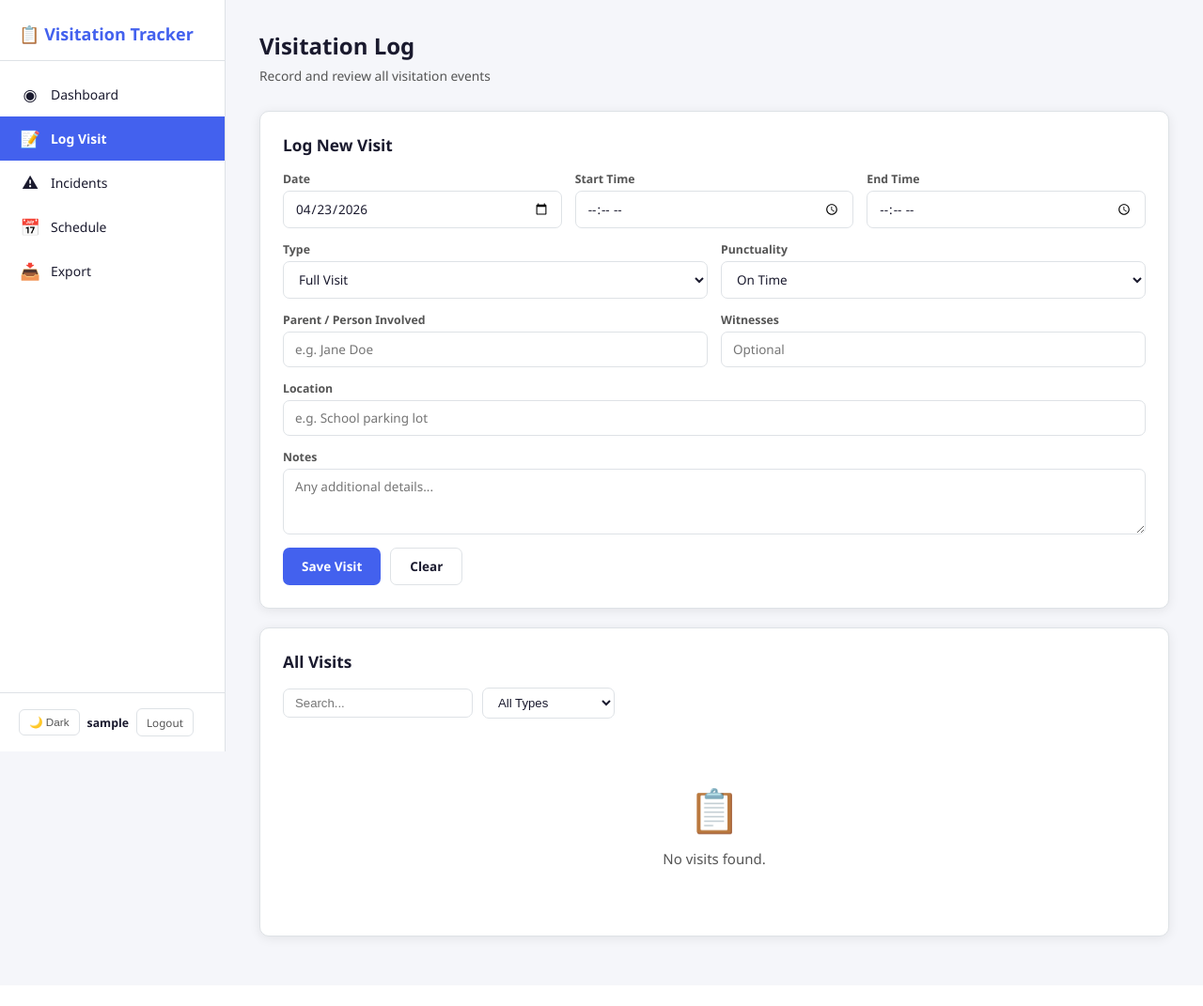
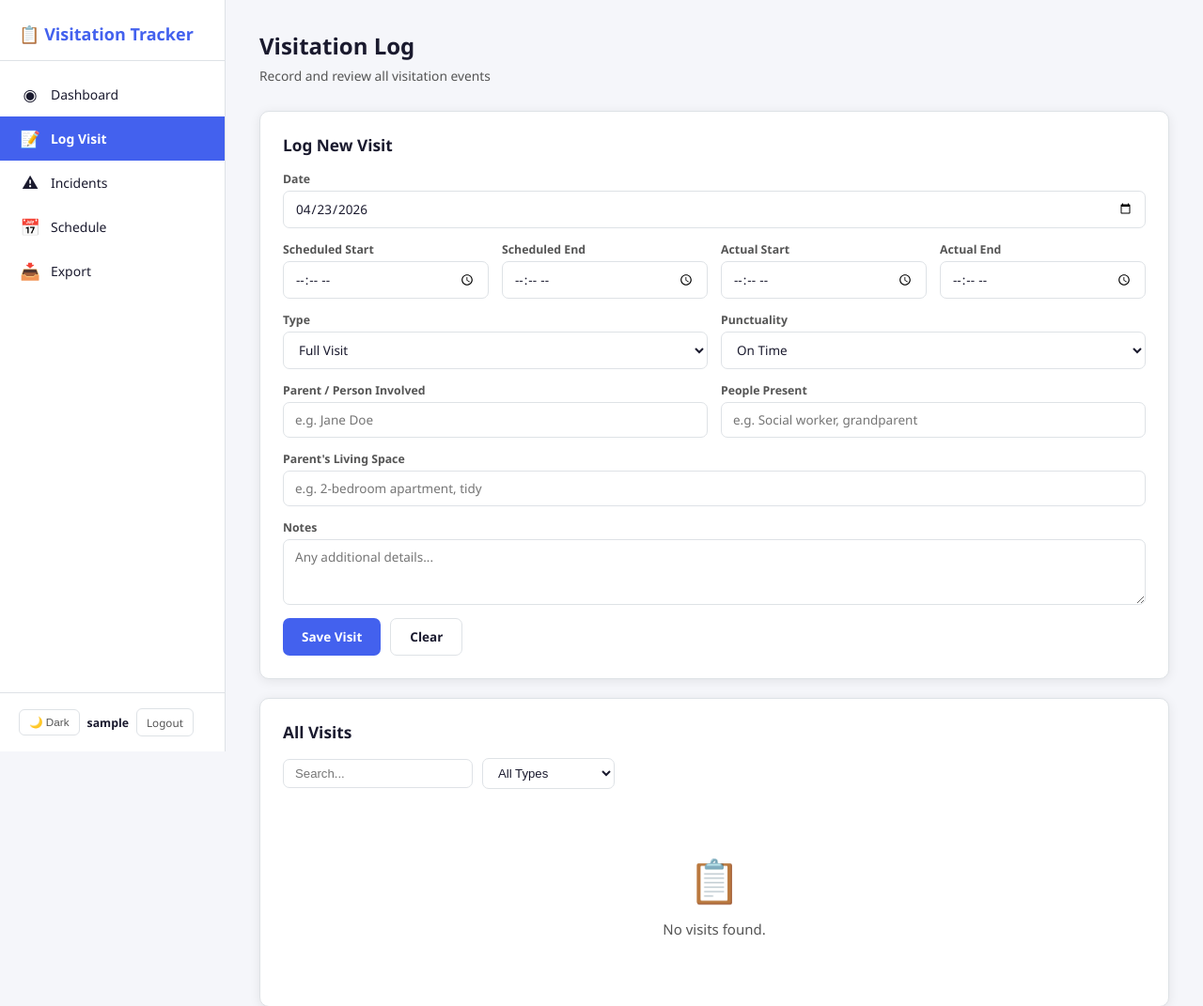
Before and after one commit to pavel741/Tracker, a Flask app: page /log in a window 1280 px wide. Shown: the top 1071 px of the page at 94% size. Before the commit the page ends 1005 px from the top, so only its background shows below. Run offline with Flask 3, Linux system fonts and the light colour scheme; the visitor is signed in with stand-in values (Sample User, id 1); data that the repository does not hold is empty; some libraries are stand-ins or nearby versions.

Commit message:
pushing new features

```diff
--- a/app.py
+++ b/app.py
@@ -50,6 +50,8 @@ class Visit(db.Model):
     date = db.Column(db.Date, nullable=False)
     start_time = db.Column(db.String(5), nullable=False)
     end_time = db.Column(db.String(5))
+    actual_start_time = db.Column(db.String(5))
+    actual_end_time = db.Column(db.String(5))
     type = db.Column(db.String(30), nullable=False)
     punctuality = db.Column(db.String(10), nullable=False)
     person = db.Column(db.String(120))
@@ -65,6 +67,8 @@ class Visit(db.Model):
             "date": self.date.isoformat(),
             "start_time": self.start_time,
             "end_time": self.end_time or "",
+            "actual_start_time": self.actual_start_time or "",
+            "actual_end_time": self.actual_end_time or "",
             "type": self.type,
             "punctuality": self.punctuality,
             "person": self.person or "",
@@ -127,11 +131,16 @@ def load_user(user_id):
 with app.app_context():
     db.create_all()
     with db.engine.connect() as conn:
-        cols = {r[1] for r in conn.execute(db.text("PRAGMA table_info(incident)"))}
-        if "mood" not in cols:
+        inc_cols = {r[1] for r in conn.execute(db.text("PRAGMA table_info(incident)"))}
+        if "mood" not in inc_cols:
             conn.execute(db.text("ALTER TABLE incident ADD COLUMN mood VARCHAR(30)"))
-        if "tone" not in cols:
+        if "tone" not in inc_cols:
             conn.execute(db.text("ALTER TABLE incident ADD COLUMN tone VARCHAR(30)"))
+        visit_cols = {r[1] for r in conn.execute(db.text("PRAGMA table_info(visit)"))}
+        if "actual_start_time" not in visit_cols:
+            conn.execute(db.text("ALTER TABLE visit ADD COLUMN actual_start_time VARCHAR(5)"))
+        if "actual_end_time" not in visit_cols:
+            conn.execute(db.text("ALTER TABLE visit ADD COLUMN actual_end_time VARCHAR(5)"))
         conn.commit()
 
 # ── Auth Routes ───────────────────────────────────────────────────────
@@ -265,6 +274,8 @@ def api_create_visit():
         date=date.fromisoformat(d["date"]),
         start_time=d["start_time"],
         end_time=d.get("end_time") or None,
+        actual_start_time=d.get("actual_start_time") or None,
+        actual_end_time=d.get("actual_end_time") or None,
         type=d["type"],
         punctuality=d["punctuality"],
         person=d.get("person"),
@@ -285,6 +296,8 @@ def api_update_visit(vid):
     v.date = date.fromisoformat(d["date"])
     v.start_time = d["start_time"]
     v.end_time = d.get("end_time") or None
+    v.actual_start_time = d.get("actual_start_time") or None
+    v.actual_end_time = d.get("actual_end_time") or None
     v.type = d["type"]
     v.punctuality = d["punctuality"]
     v.person = d.get("person")
@@ -450,9 +463,9 @@ def api_export_csv():
             .all()
         )
         writer.writerow(["VISITATION LOG"])
-        writer.writerow(["Date", "Start Time", "End Time", "Type", "Punctuality", "Person", "Witnesses", "Location", "Notes"])
+        writer.writerow(["Date", "Scheduled Start", "Scheduled End", "Actual Start", "Actual End", "Type", "Punctuality", "Person", "People Present", "Living Space", "Notes"])
         for v in vlist:
-            writer.writerow([v.date.isoformat(), v.start_time, v.end_time or "", v.type, v.punctuality, v.person or "", v.witnesses or "", v.location or "", v.notes or ""])
+            writer.writerow([v.date.isoformat(), v.start_time, v.end_time or "", v.actual_start_time or "", v.actual_end_time or "", v.type, v.punctuality, v.person or "", v.witnesses or "", v.location or "", v.notes or ""])
         writer.writerow([])
 
     if dtype in ("incidents", "all"):
@@ -557,6 +570,8 @@ def api_restore():
             date=date.fromisoformat(vd["date"]),
             start_time=vd["start_time"],
             end_time=vd.get("end_time") or None,
+            actual_start_time=vd.get("actual_start_time") or None,
+            actual_end_time=vd.get("actual_end_time") or None,
             type=vd["type"],
             punctuality=vd["punctuality"],
             person=vd.get("person"),
--- a/templates/log.html
+++ b/templates/log.html
@@ -9,8 +9,12 @@
     <input type="hidden" id="visitId">
     <div class="form-row">
       <div class="form-group"><label>Date</label><input type="date" id="vDate" required></div>
-      <div class="form-group"><label>Start Time</label><input type="time" id="vStart" required></div>
-      <div class="form-group"><label>End Time</label><input type="time" id="vEnd"></div>
+    </div>
+    <div class="form-row">
+      <div class="form-group"><label>Scheduled Start</label><input type="time" id="vStart" required></div>
+      <div class="form-group"><label>Scheduled End</label><input type="time" id="vEnd"></div>
+      <div class="form-group"><label>Actual Start</label><input type="time" id="vActualStart"></div>
+      <div class="form-group"><label>Actual End</label><input type="time" id="vActualEnd"></div>
     </div>
     <div class="form-row">
       <div class="form-group"><label>Type</label>
@@ -22,10 +26,10 @@
     </div>
     <div class="form-row">
       <div class="form-group"><label>Parent / Person Involved</label><input type="text" id="vPerson" placeholder="e.g. Jane Doe"></div>
-      <div class="form-group"><label>Witnesses</label><input type="text" id="vWitness" placeholder="Optional"></div>
+      <div class="form-group"><label>People Present</label><input type="text" id="vWitness" placeholder="e.g. Social worker, grandparent"></div>
     </div>
     <div class="form-row">
-      <div class="form-group"><label>Location</label><input type="text" id="vLocation" placeholder="e.g. School parking lot"></div>
+      <div class="form-group"><label>Parent's Living Space</label><input type="text" id="vLocation" placeholder="e.g. 2-bedroom apartment, tidy"></div>
     </div>
     <div class="form-row">
       <div class="form-group"><label>Notes</label><textarea id="vNotes" placeholder="Any additional details..."></textarea></div>
@@ -68,13 +72,14 @@ function renderVisitTable(visits) {
     document.getElementById('visitTableWrap').innerHTML = '<div class="empty-state"><div class="icon">&#128203;</div><p>No visits found.</p></div>';
     return;
   }
-  let h = '<table><thead><tr><th>Date</th><th>Time</th><th>Type</th><th>Person</th><th>Status</th><th>Location</th><th></th></tr></thead><tbody>';
+  let h = '<table><thead><tr><th>Date</th><th>Scheduled</th><th>Actual</th><th>Type</th><th>Person</th><th>Status</th><th>Living Space</th><th></th></tr></thead><tbody>';
   visits.forEach(v => {
     const badge = v.punctuality === 'ontime' ? 'green' : v.punctuality === 'late' ? 'orange' : 'red';
     const label = v.punctuality === 'ontime' ? 'On Time' : v.punctuality === 'late' ? 'Late' : 'No-Show';
-    const time = v.start_time + (v.end_time ? ' - ' + v.end_time : '');
+    const scheduled = v.start_time + (v.end_time ? ' - ' + v.end_time : '');
+    const actual = v.actual_start_time ? v.actual_start_time + (v.actual_end_time ? ' - ' + v.actual_end_time : '') : '-';
     h += `<tr>
-      <td>${fmtDate(v.date)}</td><td>${time}</td><td>${esc(v.type)}</td>
+      <td>${fmtDate(v.date)}</td><td>${scheduled}</td><td>${actual}</td><td>${esc(v.type)}</td>
       <td>${esc(v.person)}</td><td><span class="badge badge-${badge}">${label}</span></td>
       <td>${esc(v.location || '-')}</td>
       <td class="actions">
@@ -94,6 +99,8 @@ async function saveVisit(e) {
     date: document.getElementById('vDate').value,
     start_time: document.getElementById('vStart').value,
     end_time: document.getElementById('vEnd').value || null,
+    actual_start_time: document.getElementById('vActualStart').value || null,
+    actual_end_time: document.getElementById('vActualEnd').value || null,
     type: document.getElementById('vType').value,
     punctuality: document.getElementById('vPunctual').value,
     person: document.getElementById('vPerson').value,
@@ -113,6 +120,8 @@ function editVisit(v) {
   document.getElementById('vDate').value = v.date;
   document.getElementById('vStart').value = v.start_time;
   document.getElementById('vEnd').value = v.end_time || '';
+  document.getElementById('vActualStart').value = v.actual_start_time || '';
+  document.getElementById('vActualEnd').value = v.actual_end_time || '';
   document.getElementById('vType').value = v.type;
   document.getElementById('vPunctual').value = v.punctuality;
   document.getElementById('vPerson').value = v.person || '';
```
Also changed, not shown: templates/export.html (+6 -3 lines).
